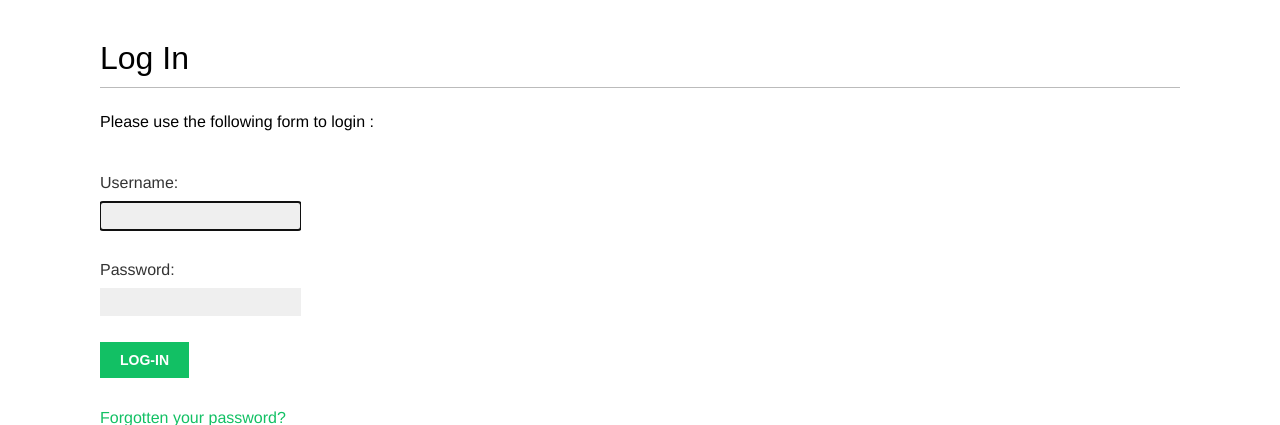
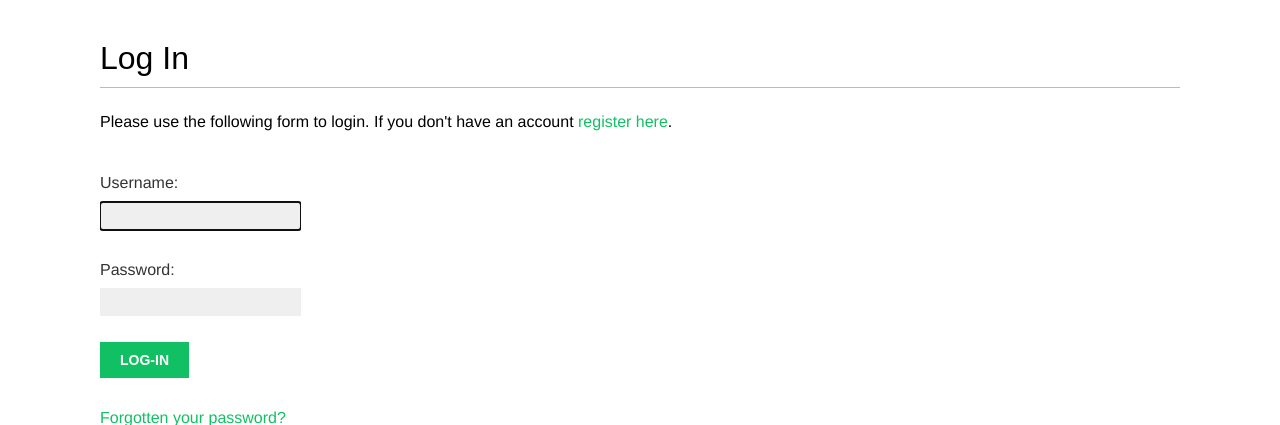
Before and after one commit to philipObiri/Bookmakit, a Django app: page /account/login/ in a window 1280 px wide. Shown: the part 47-472 px from the top of the page. Run offline with Django 4.2, Linux system fonts and the light colour scheme; some web fonts are replaced.

Commit message:
Login Template

```diff
--- a/account/templates/registration/login.html
+++ b/account/templates/registration/login.html
@@ -13,7 +13,9 @@
     Please try again.
 </p>
 {% else %}
-<p>Please use the following form to login :</p>
+<p>Please use the following form to login.
+    If you don't have an account <a href="{% url "register" %}">register here</a>.
+</p>
 {% endif %}
 
 <div class="login-form">
```
